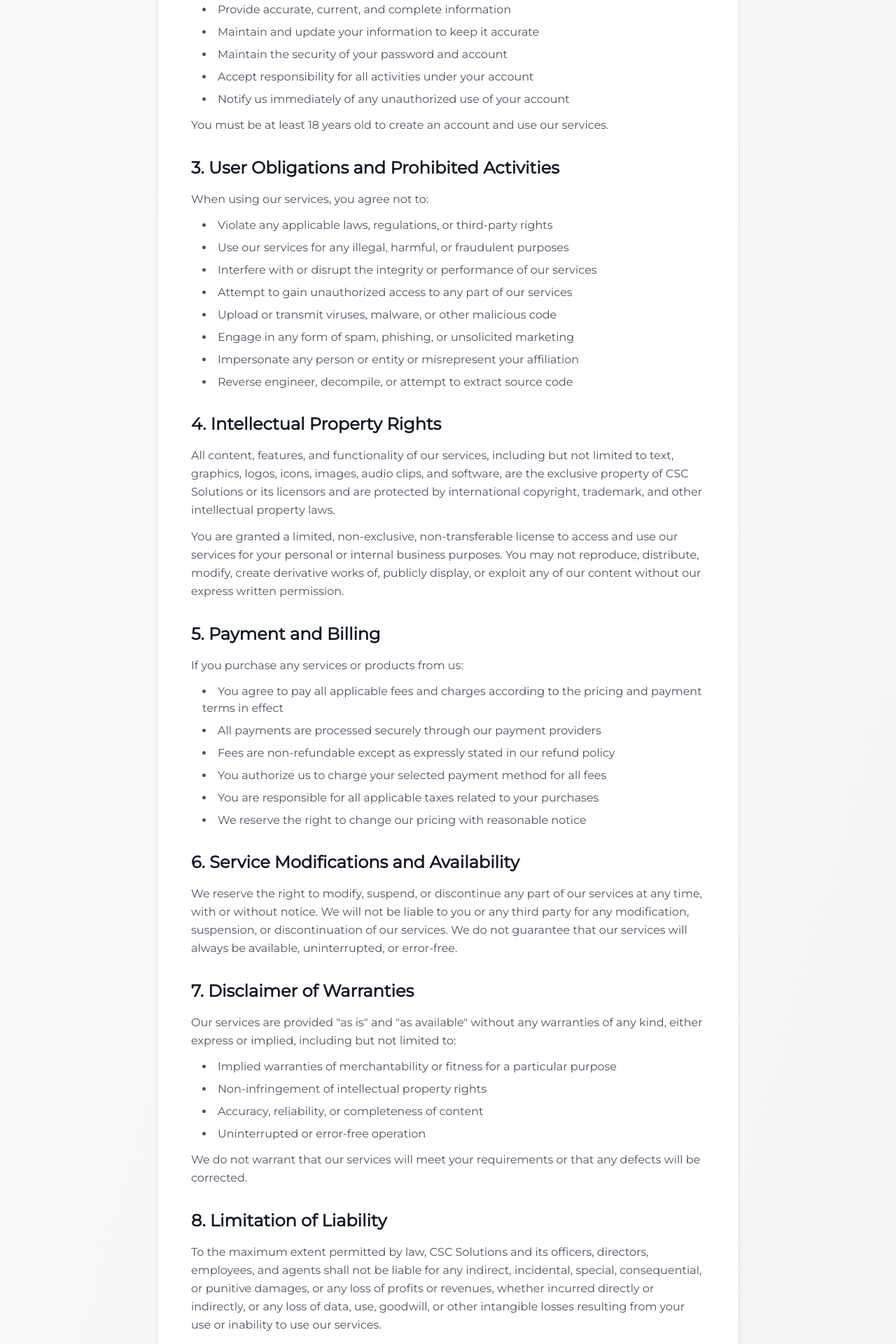
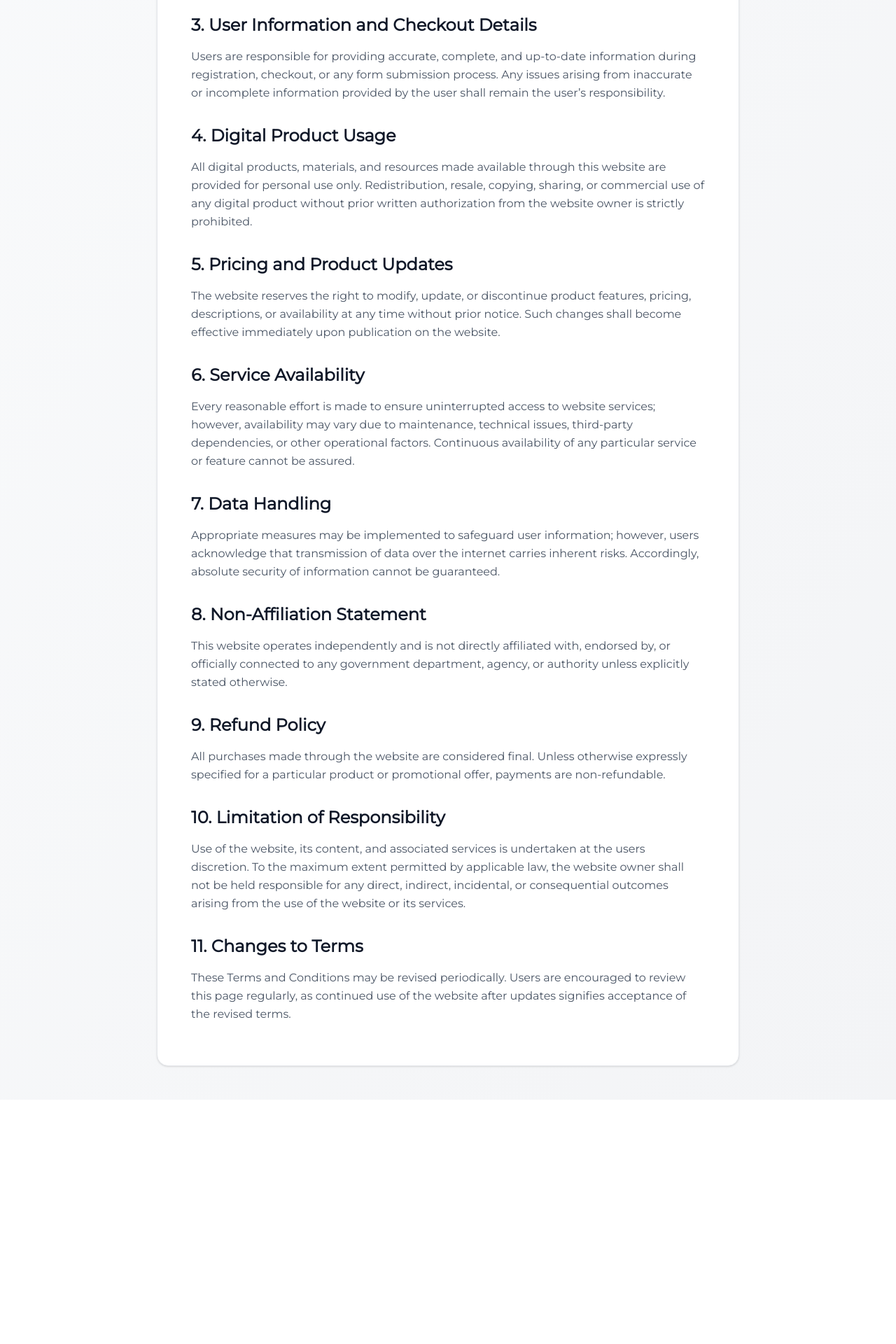
Before and after one commit to dipu-developer/csc-frontend, a React (Vite) app: page /terms_conditions in a window 1280 px wide. Shown: the part 760-2680 px from the top of the page at 70% size. After the commit the page ends 2331 px from the top, so only its background shows below. Built offline with nearby package versions, Linux system fonts and the light colour scheme.

Commit message:
update terms and codition context.

```diff
--- a/src/Pages/Quick Links/TC.jsx
+++ b/src/Pages/Quick Links/TC.jsx
@@ -3,443 +3,123 @@ import React from "react";
 export default function TermsAndConditions() {
 	return (
 		<div className="min-h-screen bg-linear-to-br from-gray-50 to-gray-100 w-full">
-			{/* Hero Section */}
 			<div className="bg-linear-to-r from-blue-600 to-blue-700 text-white py-16">
 				<div className="max-w-4xl mx-auto px-4 sm:px-6 lg:px-8">
 					<h1 className="text-4xl md:text-5xl font-bold mb-4">
 						Terms & Conditions
 					</h1>
-					<p className="text-lg text-blue-100">
-						Last updated:{" "}
-						{new Date().toLocaleDateString("en-US", {
-							year: "numeric",
-							month: "long",
-							day: "numeric",
-						})}
-					</p>
 				</div>
 			</div>
 
-			{/* Content Section */}
 			<div className="max-w-4xl mx-auto px-4 sm:px-6 lg:px-8 py-12">
 				<div className="bg-white rounded-2xl shadow-sm border border-gray-200 p-8 md:p-12 space-y-8">
-					{/* Introduction */}
 					<section>
 						<p className="text-gray-600 leading-relaxed">
-							Welcome to CSC Solutions. These Terms and Conditions
-							govern your use of our services and constitute a
-							legally binding agreement between you and CSC
-							Solutions. By accessing or using our services, you
+							Welcome to Smart Citizen Help.By accessing or using our services, you
 							agree to be bound by these terms.
 						</p>
 					</section>
 
-					{/* Acceptance of Terms */}
 					<section>
 						<h2 className="text-2xl font-semibold text-gray-900 mb-4">
 							1. Acceptance of Terms
 						</h2>
 						<p className="text-gray-600 leading-relaxed">
-							By creating an account, accessing, or using any part
-							of our services, you acknowledge that you have read,
-							understood, and agree to be bound by these Terms and
-							Conditions. If you do not agree with any part of
-							these terms, you must not use our services.
+							By accessing and using this website, you acknowledge that you have read, understood, and agreed to be bound by these Terms and Conditions. Continued use of the website constitutes acceptance of any updates or modifications made from time to time.
 						</p>
 					</section>
 
-					{/* Account Registration */}
 					<section>
 						<h2 className="text-2xl font-semibold text-gray-900 mb-4">
-							2. Account Registration and Security
+							2. Educational Purpose
 						</h2>
 						<div className="space-y-3">
 							<p className="text-gray-600 leading-relaxed">
-								To access certain features of our services, you
-								may be required to register for an account. When
-								registering, you agree to:
-							</p>
-							<ul className="list-disc list-inside space-y-2 text-gray-600 ml-4">
-								<li>
-									Provide accurate, current, and complete
-									information
-								</li>
-								<li>
-									Maintain and update your information to keep
-									it accurate
-								</li>
-								<li>
-									Maintain the security of your password and
-									account
-								</li>
-								<li>
-									Accept responsibility for all activities
-									under your account
-								</li>
-								<li>
-									Notify us immediately of any unauthorized
-									use of your account
-								</li>
-							</ul>
-							<p className="text-gray-600 leading-relaxed mt-3">
-								You must be at least 18 years old to create an
-								account and use our services.
+								All information, materials, and content provided on this website are intended primarily for general informational and educational purposes. While reasonable efforts are made to maintain accuracy and usefulness, the content should not be considered professional, legal, or governmental advice.
 							</p>
 						</div>
 					</section>
 
-					{/* User Obligations */}
 					<section>
 						<h2 className="text-2xl font-semibold text-gray-900 mb-4">
-							3. User Obligations and Prohibited Activities
+							3. User Information and Checkout Details
 						</h2>
 						<p className="text-gray-600 leading-relaxed mb-3">
-							When using our services, you agree not to:
-						</p>
-						<ul className="list-disc list-inside space-y-2 text-gray-600 ml-4">
-							<li>
-								Violate any applicable laws, regulations, or
-								third-party rights
-							</li>
-							<li>
-								Use our services for any illegal, harmful, or
-								fraudulent purposes
-							</li>
-							<li>
-								Interfere with or disrupt the integrity or
-								performance of our services
-							</li>
-							<li>
-								Attempt to gain unauthorized access to any part
-								of our services
-							</li>
-							<li>
-								Upload or transmit viruses, malware, or other
-								malicious code
-							</li>
-							<li>
-								Engage in any form of spam, phishing, or
-								unsolicited marketing
-							</li>
-							<li>
-								Impersonate any person or entity or misrepresent
-								your affiliation
-							</li>
-							<li>
-								Reverse engineer, decompile, or attempt to
-								extract source code
-							</li>
-						</ul>
-					</section>
-
-					{/* Intellectual Property */}
-					<section>
-						<h2 className="text-2xl font-semibold text-gray-900 mb-4">
-							4. Intellectual Property Rights
-						</h2>
-						<p className="text-gray-600 leading-relaxed mb-3">
-							All content, features, and functionality of our
-							services, including but not limited to text,
-							graphics, logos, icons, images, audio clips, and
-							software, are the exclusive property of CSC
-							Solutions or its licensors and are protected by
-							international copyright, trademark, and other
-							intellectual property laws.
-						</p>
-						<p className="text-gray-600 leading-relaxed">
-							You are granted a limited, non-exclusive,
-							non-transferable license to access and use our
-							services for your personal or internal business
-							purposes. You may not reproduce, distribute, modify,
-							create derivative works of, publicly display, or
-							exploit any of our content without our express
-							written permission.
+							Users are responsible for providing accurate, complete, and up-to-date information during registration, checkout, or any form submission process. Any issues arising from inaccurate or incomplete information provided by the user shall remain the user’s responsibility.
 						</p>
 					</section>
 
-					{/* Payment Terms */}
 					<section>
 						<h2 className="text-2xl font-semibold text-gray-900 mb-4">
-							5. Payment and Billing
+							4. Digital Product Usage
+						</h2>
+						<p className="text-gray-600 leading-relaxed mb-3">
+							All digital products, materials, and resources made available through this website are provided for personal use only. Redistribution, resale, copying, sharing, or commercial use of any digital product without prior written authorization from the website owner is strictly prohibited.
+						</p>
+					</section>
+
+					<section>
+						<h2 className="text-2xl font-semibold text-gray-900 mb-4">
+							5.  Pricing and Product Updates
 						</h2>
 						<div className="space-y-3">
 							<p className="text-gray-600 leading-relaxed">
-								If you purchase any services or products from
-								us:
-							</p>
-							<ul className="list-disc list-inside space-y-2 text-gray-600 ml-4">
-								<li>
-									You agree to pay all applicable fees and
-									charges according to the pricing and payment
-									terms in effect
-								</li>
-								<li>
-									All payments are processed securely through
-									our payment providers
-								</li>
-								<li>
-									Fees are non-refundable except as expressly
-									stated in our refund policy
-								</li>
-								<li>
-									You authorize us to charge your selected
-									payment method for all fees
-								</li>
-								<li>
-									You are responsible for all applicable taxes
-									related to your purchases
-								</li>
-								<li>
-									We reserve the right to change our pricing
-									with reasonable notice
-								</li>
-							</ul>
-						</div>
-					</section>
-
-					{/* Service Modifications */}
-					<section>
-						<h2 className="text-2xl font-semibold text-gray-900 mb-4">
-							6. Service Modifications and Availability
-						</h2>
-						<p className="text-gray-600 leading-relaxed">
-							We reserve the right to modify, suspend, or
-							discontinue any part of our services at any time,
-							with or without notice. We will not be liable to you
-							or any third party for any modification, suspension,
-							or discontinuation of our services. We do not
-							guarantee that our services will always be
-							available, uninterrupted, or error-free.
-						</p>
-					</section>
-
-					{/* Disclaimer */}
-					<section>
-						<h2 className="text-2xl font-semibold text-gray-900 mb-4">
-							7. Disclaimer of Warranties
-						</h2>
-						<p className="text-gray-600 leading-relaxed mb-3">
-							Our services are provided "as is" and "as available"
-							without any warranties of any kind, either express
-							or implied, including but not limited to:
-						</p>
-						<ul className="list-disc list-inside space-y-2 text-gray-600 ml-4">
-							<li>
-								Implied warranties of merchantability or fitness
-								for a particular purpose
-							</li>
-							<li>
-								Non-infringement of intellectual property rights
-							</li>
-							<li>
-								Accuracy, reliability, or completeness of
-								content
-							</li>
-							<li>Uninterrupted or error-free operation</li>
-						</ul>
-						<p className="text-gray-600 leading-relaxed mt-3">
-							We do not warrant that our services will meet your
-							requirements or that any defects will be corrected.
-						</p>
-					</section>
-
-					{/* Limitation of Liability */}
-					<section>
-						<h2 className="text-2xl font-semibold text-gray-900 mb-4">
-							8. Limitation of Liability
-						</h2>
-						<p className="text-gray-600 leading-relaxed">
-							To the maximum extent permitted by law, CSC
-							Solutions and its officers, directors, employees,
-							and agents shall not be liable for any indirect,
-							incidental, special, consequential, or punitive
-							damages, or any loss of profits or revenues, whether
-							incurred directly or indirectly, or any loss of
-							data, use, goodwill, or other intangible losses
-							resulting from your use or inability to use our
-							services.
-						</p>
-					</section>
-
-					{/* Indemnification */}
-					<section>
-						<h2 className="text-2xl font-semibold text-gray-900 mb-4">
-							9. Indemnification
-						</h2>
-						<p className="text-gray-600 leading-relaxed">
-							You agree to indemnify, defend, and hold harmless
-							CSC Solutions and its officers, directors,
-							employees, contractors, and agents from and against
-							any claims, liabilities, damages, losses, and
-							expenses, including reasonable legal fees, arising
-							out of or in any way connected with your access to
-							or use of our services, your violation of these
-							Terms, or your violation of any third-party rights.
-						</p>
-					</section>
-
-					{/* Termination */}
-					<section>
-						<h2 className="text-2xl font-semibold text-gray-900 mb-4">
-							10. Termination
-						</h2>
-						<p className="text-gray-600 leading-relaxed">
-							We may terminate or suspend your account and access
-							to our services immediately, without prior notice or
-							liability, for any reason, including if you breach
-							these Terms. Upon termination, your right to use our
-							services will immediately cease. You may also
-							terminate your account at any time by contacting us.
-							All provisions that should reasonably survive
-							termination will continue to apply.
-						</p>
-					</section>
-
-					{/* Governing Law */}
-					<section>
-						<h2 className="text-2xl font-semibold text-gray-900 mb-4">
-							11. Governing Law and Dispute Resolution
-						</h2>
-						<p className="text-gray-600 leading-relaxed mb-3">
-							These Terms shall be governed by and construed in
-							accordance with the laws of India, without regard to
-							its conflict of law provisions. Any dispute arising
-							from or relating to these Terms or our services
-							shall be subject to the exclusive jurisdiction of
-							the courts located in [Your City], India.
-						</p>
-						<p className="text-gray-600 leading-relaxed">
-							Before filing any legal claim, you agree to first
-							contact us and attempt to resolve the dispute
-							informally.
-						</p>
-					</section>
-
-					{/* Changes to Terms */}
-					<section>
-						<h2 className="text-2xl font-semibold text-gray-900 mb-4">
-							12. Changes to Terms
-						</h2>
-						<p className="text-gray-600 leading-relaxed">
-							We reserve the right to modify these Terms at any
-							time. We will notify you of any material changes by
-							posting the updated Terms on our website and
-							updating the "Last updated" date. Your continued use
-							of our services after such changes constitutes your
-							acceptance of the new Terms.
-						</p>
-					</section>
-
-					{/* Severability */}
-					<section>
-						<h2 className="text-2xl font-semibold text-gray-900 mb-4">
-							13. Severability
-						</h2>
-						<p className="text-gray-600 leading-relaxed">
-							If any provision of these Terms is found to be
-							unenforceable or invalid, that provision shall be
-							limited or eliminated to the minimum extent
-							necessary so that these Terms shall otherwise remain
-							in full force and effect.
-						</p>
-					</section>
-
-					{/* Entire Agreement */}
-					<section>
-						<h2 className="text-2xl font-semibold text-gray-900 mb-4">
-							14. Entire Agreement
-						</h2>
-						<p className="text-gray-600 leading-relaxed">
-							These Terms, together with our Privacy Policy and
-							any other legal notices published by us, constitute
-							the entire agreement between you and CSC Solutions
-							concerning our services and supersede all prior
-							agreements and understandings.
-						</p>
-					</section>
-
-					{/* Contact Information */}
-					<section className="bg-blue-50 rounded-xl p-6 border border-blue-100">
-						<h2 className="text-2xl font-semibold text-gray-900 mb-4">
-							15. Contact Information
-						</h2>
-						<p className="text-gray-600 leading-relaxed mb-4">
-							If you have any questions or concerns about these
-							Terms and Conditions, please contact us:
-						</p>
-						<div className="space-y-2 text-gray-700">
-							<p className="flex items-center gap-2">
-								<svg
-									className="w-5 h-5 text-blue-600"
-									fill="none"
-									stroke="currentColor"
-									viewBox="0 0 24 24"
-								>
-									<path
-										strokeLinecap="round"
-										strokeLinejoin="round"
-										strokeWidth="2"
-										d="M3 8l7.89 5.26a2 2 0 002.22 0L21 8M5 19h14a2 2 0 002-2V7a2 2 0 00-2-2H5a2 2 0 00-2 2v10a2 2 0 002 2z"
-									/>
-								</svg>
-								<a
-									href="mailto:support@cscsolutions.com"
-									className="text-blue-600 hover:text-blue-700"
-								>
-									support@cscsolutions.com
-								</a>
-							</p>
-							<p className="flex items-center gap-2">
-								<svg
-									className="w-5 h-5 text-blue-600"
-									fill="none"
-									stroke="currentColor"
-									viewBox="0 0 24 24"
-								>
-									<path
-										strokeLinecap="round"
-										strokeLinejoin="round"
-										strokeWidth="2"
-										d="M3 5a2 2 0 012-2h3.28a1 1 0 01.948.684l1.498 4.493a1 1 0 01-.502 1.21l-2.257 1.13a11.042 11.042 0 005.516 5.516l1.13-2.257a1 1 0 011.21-.502l4.493 1.498a1 1 0 01.684.949V19a2 2 0 01-2 2h-1C9.716 21 3 14.284 3 6V5z"
-									/>
-								</svg>
-								<span>+91 98765 43210</span>
-							</p>
-							<p className="flex items-start gap-2">
-								<svg
-									className="w-5 h-5 text-blue-600 mt-0.5"
-									fill="none"
-									stroke="currentColor"
-									viewBox="0 0 24 24"
-								>
-									<path
-										strokeLinecap="round"
-										strokeLinejoin="round"
-										strokeWidth="2"
-										d="M17.657 16.657L13.414 20.9a1.998 1.998 0 01-2.827 0l-4.244-4.243a8 8 0 1111.314 0z"
-									/>
-									<path
-										strokeLinecap="round"
-										strokeLinejoin="round"
-										strokeWidth="2"
-										d="M15 11a3 3 0 11-6 0 3 3 0 016 0z"
-									/>
-								</svg>
-								<span>
-									123 Business Avenue, Tech District
-									<br />
-									City - 123456
-								</span>
+								The website reserves the right to modify, update, or discontinue product features, pricing, descriptions, or availability at any time without prior notice. Such changes shall become effective immediately upon publication on the website.
 							</p>
 						</div>
 					</section>
 
-					{/* Acceptance */}
-					<section className="bg-gradient-to-r from-blue-50 to-purple-50 rounded-xl p-6 border border-blue-100 text-center">
-						<p className="text-gray-700 leading-relaxed">
-							By using our services, you acknowledge that you have
-							read and understood these Terms and Conditions and
-							agree to be bound by them.
+					<section>
+						<h2 className="text-2xl font-semibold text-gray-900 mb-4">
+							6. Service Availability
+						</h2>
+						<p className="text-gray-600 leading-relaxed">
+							Every reasonable effort is made to ensure uninterrupted access to website services; however, availability may vary due to maintenance, technical issues, third-party dependencies, or other operational factors. Continuous availability of any particular service or feature cannot be assured.
+						</p>
+					</section>
+
+					<section>
+						<h2 className="text-2xl font-semibold text-gray-900 mb-4">
+							7. Data Handling
+						</h2>
+						<p className="text-gray-600 leading-relaxed mb-3">
+							Appropriate measures may be implemented to safeguard user information; however, users acknowledge that transmission of data over the internet carries inherent risks. Accordingly, absolute security of information cannot be guaranteed.
+						</p>
+					</section>
+
+					<section>
+						<h2 className="text-2xl font-semibold text-gray-900 mb-4">
+							8. Non-Affiliation Statement
+						</h2>
+						<p className="text-gray-600 leading-relaxed">
+							This website operates independently and is not directly affiliated with, endorsed by, or officially connected to any government department, agency, or authority unless explicitly stated otherwise.
+						</p>
+					</section>
+
+					<section>
+						<h2 className="text-2xl font-semibold text-gray-900 mb-4">
+							9. Refund Policy
+						</h2>
+						<p className="text-gray-600 leading-relaxed">
+							All purchases made through the website are considered final. Unless otherwise expressly specified for a particular product or promotional offer, payments are non-refundable.
+						</p>
+					</section>
+
+					<section>
+						<h2 className="text-2xl font-semibold text-gray-900 mb-4">
+							10. Limitation of Responsibility
+						</h2>
+						<p className="text-gray-600 leading-relaxed">
+							Use of the website, its content, and associated services is undertaken at the users discretion. To the maximum extent permitted by applicable law, the website owner shall not be held responsible for any direct, indirect, incidental, or consequential outcomes arising from the use of the website or its services.
+						</p>
+					</section>
+
+					<section>
+						<h2 className="text-2xl font-semibold text-gray-900 mb-4">
+							11. Changes to Terms
+						</h2>
+						<p className="text-gray-600 leading-relaxed mb-3">
+							These Terms and Conditions may be revised periodically. Users are encouraged to review this page regularly, as continued use of the website after updates signifies acceptance of the revised terms.
 						</p>
 					</section>
 				</div>
```
